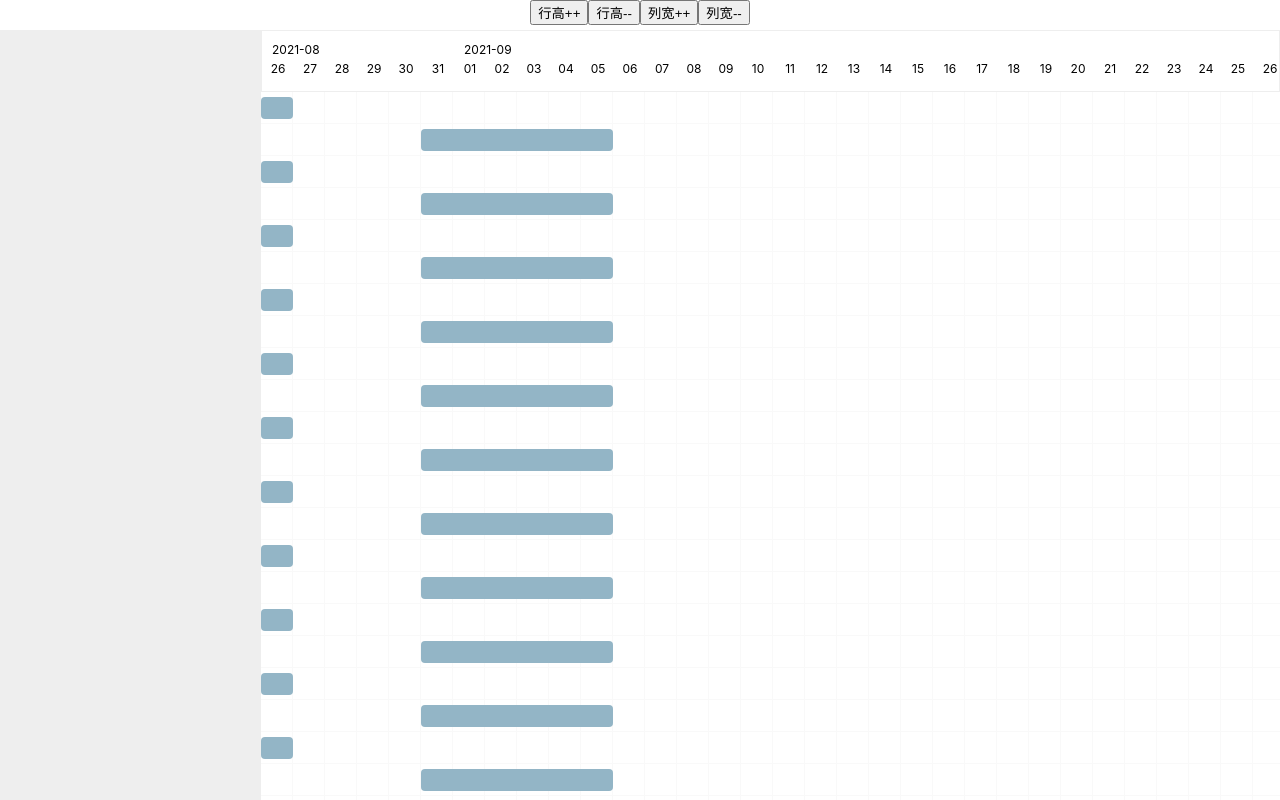
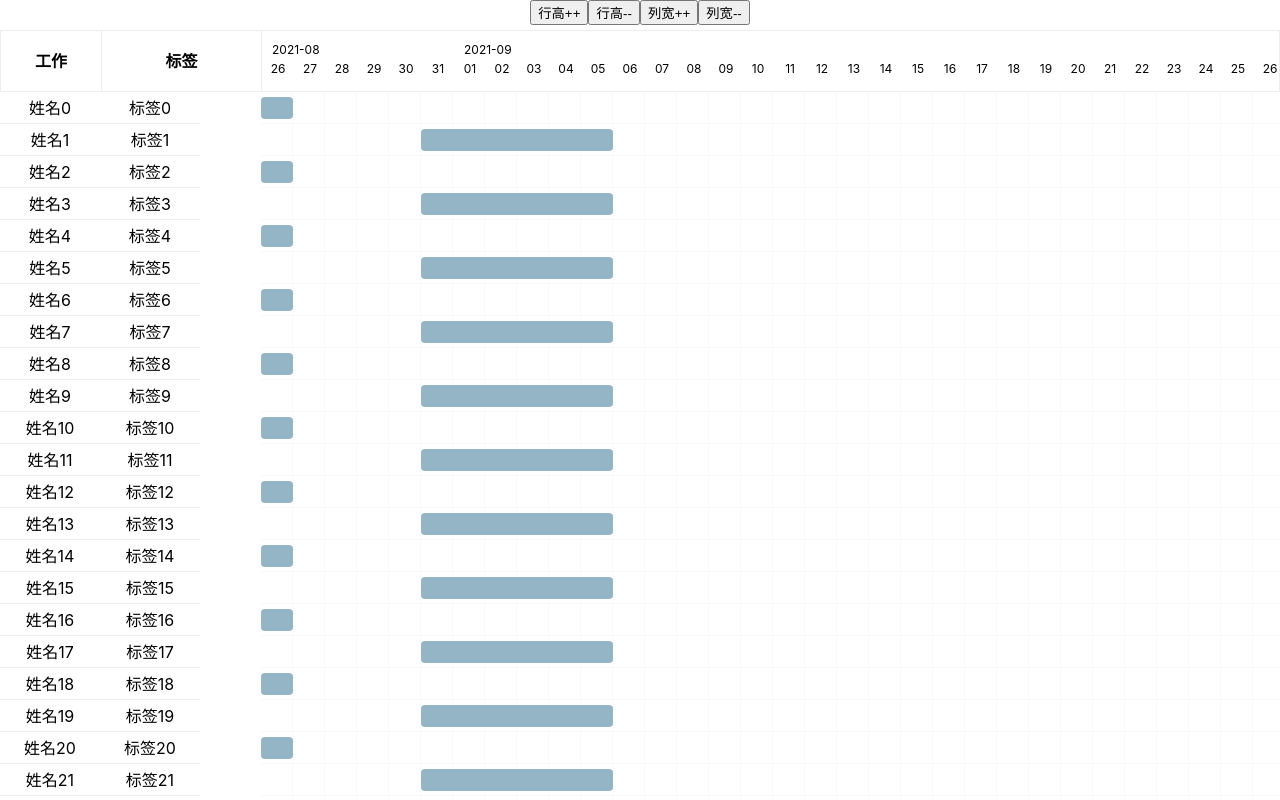
Before and after one commit to Sincenir/gantt, a React (Create React App) app: page / in a window 1280 px wide. Built offline with nearby package versions, Linux system fonts and the light colour scheme.

Commit message:
table and header 协同工作已完成

```diff
--- a/src/packages/gantt2/content.tsx
+++ b/src/packages/gantt2/content.tsx
@@ -17,7 +17,20 @@ const initialState: IInitialState = {
   projectStart: new Date(),
   projectEnd: new Date(),
   dateList: [],
-  tableColumn: [],
+  tableColumn: [
+    {
+      title: "工作",
+      key: "name",
+      width: 100,
+    },
+    {
+      title: "标签",
+      key: "label",
+      width: 100,
+    },
+  ],
+  scrollTop: 0,
+  scrollLeft: 0
 };
 
 const GanttContext = createContext<{
@@ -29,7 +42,6 @@ const GanttContext = createContext<{
 });
 
 const ganttReducer = (state: IInitialState, action: GanttAction) => {
-  console.log(action);
   const {
     data,
     startKey,
@@ -75,6 +87,15 @@ const ganttReducer = (state: IInitialState, action: GanttAction) => {
         projectEnd: end,
       };
     }
+
+    case GanttDispatchTypes.ChangeScrollPosition: {
+      const { left, top } = action.payload;
+      return {
+        ...state,
+        scrollTop: top,
+        scrollLeft: left
+      }
+    }
   }
   return state;
 };
--- a/src/packages/gantt2/gantt/widget/GanttContent.tsx
+++ b/src/packages/gantt2/gantt/widget/GanttContent.tsx
@@ -1,28 +1,41 @@
-import React, { useContext } from 'react'
-import { GanttContext } from '../../content'
-import SiGanttRow from './GanttRow'
-import './ganttContent.css'
-
+import React, { useContext, useRef } from "react";
+import { GanttContext } from "../../content";
+import SiGanttRow from "./GanttRow";
+import "./ganttContent.css";
+import { GanttDispatchTypes } from "../../interface";
 
 const SiGanttContent: React.FC = () => {
-  const {state} = useContext(GanttContext)
+  const contentEl = useRef<HTMLDivElement>(null);
+  const { state, dispatch } = useContext(GanttContext);
+
+  const handleScroll = (e: React.UIEvent<HTMLDivElement, UIEvent>) => {
+    dispatch({
+      type: GanttDispatchTypes.ChangeScrollPosition,
+      payload: {
+        left: contentEl.current?.scrollLeft ?? 0,
+        top: contentEl.current?.scrollTop ?? 0,
+      },
+    });
+  };
+
   return (
-    <div className='gantt--content__container'>
-      <div style={{
-        height: `${state.rowHeight! * state.data.length}px`,
-        width: `${state.colWidth! * state.dateList.length}px`
-      }}>
-        {
-          state.data.map((v, i) => {
-            return (
-              <SiGanttRow key={v[state.rowKey!]} index={i} rowData={v} />
-            )
-          })
-        }
+    <div
+      className="gantt--content__container"
+      ref={contentEl}
+      onScroll={(e) => handleScroll(e)}
+    >
+      <div
+        style={{
+          height: `${state.rowHeight! * state.data.length}px`,
+          width: `${state.colWidth! * state.dateList.length}px`,
+        }}
+      >
+        {state.data.map((v, i) => {
+          return <SiGanttRow key={v[state.rowKey!]} index={i} rowData={v} />;
+        })}
       </div>
     </div>
-  )
-}
+  );
+};
 
-
-export default SiGanttContent
+export default SiGanttContent;
--- a/src/packages/gantt2/gantt/widget/GanttHeader.tsx
+++ b/src/packages/gantt2/gantt/widget/GanttHeader.tsx
@@ -11,7 +11,7 @@ const SiGanttHeader: React.FC = () => {
     >
       <div
         className="gantt-header-days"
-        style={{ left: `${0}px`, position: "absolute" }}
+        style={{ left: `${-state.scrollLeft}px`, position: "absolute" }}
       >
         {(state.dateList!).map((v, i) => (
           <div
--- a/src/packages/gantt2/interface.tsx
+++ b/src/packages/gantt2/interface.tsx
@@ -1,10 +1,16 @@
+interface TableColumn {
+  title: string;
+  key: string;
+  width?: number;
+}
+
 export interface IInitialState {
   data: Array<any>;
   startKey: string;
   endKey: string;
   rowKey: string;
   expandAll: boolean;
-  tableColumn: any[];
+  tableColumn: Array<TableColumn>;
 
   headerHeight: number;
   rowHeight: number;
@@ -17,9 +23,11 @@ export interface IInitialState {
   rowClick?: (v: any) => {};
   rowDBClick?: (v: any) => {};
 
-  dateList: Array<string>
-  projectStart: Date
-  projectEnd: Date
+  dateList: Array<string>;
+  projectStart: Date;
+  projectEnd: Date;
+  scrollTop: number;
+  scrollLeft: number;
 }
 
 export type ActionMap<M extends { [index: string]: unknown }> = {
@@ -33,7 +41,8 @@ export enum GanttDispatchTypes {
   initStyle = "INIT_STYLE",
   MoveSlider = "MOVE_SILDER",
   ChangeExpandAll = "CHANGE_EXPAND_ALL",
-  ChangeProjectDate = "CHANGE_PROJECT_DATE"
+  ChangeProjectDate = "CHANGE_PROJECT_DATE",
+  ChangeScrollPosition = "CHANGE_SCOLL_POSITION",
 }
 
 export type GanttProductPayload = {
@@ -49,7 +58,8 @@ export type GanttProductPayload = {
     days: number;
   };
   [GanttDispatchTypes.ChangeExpandAll]: { v: boolean };
-  [GanttDispatchTypes.ChangeProjectDate]: { start: Date, end: Date }
+  [GanttDispatchTypes.ChangeProjectDate]: { start: Date; end: Date };
+  [GanttDispatchTypes.ChangeScrollPosition]: { left: number; top: number };
 };
 
 export type GanttAction =
--- a/src/packages/gantt2/table/Table.tsx
+++ b/src/packages/gantt2/table/Table.tsx
@@ -1,17 +1,14 @@
-import React, { CSSProperties } from 'react'
+import React from 'react'
+import './table.css'
+import SiTableHeader from './widget/TableHeader'
+import SiTableContent from './widget/TableContent'
 
-
-
-const SiTableStyle: CSSProperties = {
-  width: '500px',
-  flexGrow: 0,
-  display: 'flex',
-  flexDirection: 'column'
-}
 
 const SiTable: React.FC = () => {
   return (
-    <div style={SiTableStyle}>
+    <div className='table--container'>
+      <SiTableHeader></SiTableHeader>
+      <SiTableContent></SiTableContent>
     </div>
   )
 }
--- /dev/null
+++ b/src/packages/gantt2/table/table.css
@@ -0,0 +1,6 @@
+.table--container {
+  width: 500px;
+  flex-grow: 0;
+  display: flex;
+  flex-direction: column;
+}
--- /dev/null
+++ b/src/packages/gantt2/table/widget/TableContent.tsx
@@ -0,0 +1,41 @@
+import React, { useContext } from "react";
+import { GanttContext } from "../../content";
+import "./tableContent.css";
+
+const SiTableContent: React.FC = () => {
+  const { state } = useContext(GanttContext);
+  return (
+    <div className="table-content--container">
+      <div
+        style={{
+          height: `${state.rowHeight! * state.data.length}px`,
+          position: 'absolute',
+          top: `${-state.scrollTop}px`
+        }}
+      >
+        {state.data.map((v, i) => {
+          return (
+            <div
+              key={v[state.rowKey]}
+              className="table-row"
+              style={{
+                height: `${state.rowHeight - 1}px`,
+                lineHeight: `${state.rowHeight}px`,
+              }}
+            >
+              {state.tableColumn.map((col) => {
+                return (
+                  <div key={col.key} style={{ width: `${col.width ?? 50}px` }}>
+                    {v[col.key]}
+                  </div>
+                );
+              })}
+            </div>
+          );
+        })}
+      </div>
+    </div>
+  );
+};
+
+export default SiTableContent;
--- /dev/null
+++ b/src/packages/gantt2/table/widget/TableHeader.tsx
@@ -0,0 +1,30 @@
+import React, { useContext } from "react";
+import { GanttContext } from "../../content";
+import "./tableHeader.css";
+
+const SiTableHeader: React.FC = () => {
+  const { state } = useContext(GanttContext);
+  return (
+    <div
+      className="table-header--container"
+      style={{ minHeight: `${state.headerHeight}px` }}
+    >
+      {state.tableColumn.map((v, i) => {
+        return (
+          <div
+            key={v.key}
+            style={{
+              height: "100%",
+              lineHeight: `${state.headerHeight}px`,
+              width: `${v.width ?? "50"}px`,
+              borderRight: "1px solid #eee",
+              flexGrow: i === state.tableColumn.length - 1 ? 1 : 0,
+            }}
+          >{v.title}</div>
+        );
+      })}
+    </div>
+  );
+};
+
+export default SiTableHeader;
--- /dev/null
+++ b/src/packages/gantt2/table/widget/tableContent.css
@@ -0,0 +1,13 @@
+.table-content--container {
+  background-color: #fff;
+  flex-grow: 1;
+  overflow: hidden;
+  position: relative;
+}
+
+.table-row {
+  width: 100%;
+  display: flex;
+  flex-direction: row;
+  border-bottom: 1px solid #eee;
+}
--- /dev/null
+++ b/src/packages/gantt2/table/widget/tableHeader.css
@@ -0,0 +1,14 @@
+.table-header--container {
+  flex-grow: 0;
+  font-size: 16px;
+  font-weight: 700;
+  border-top: 1px solid #eee;
+  border-left: 1px solid #eee;
+  border-bottom: 1px solid #eee;
+  width: 100%;
+  background-color: #fff;
+  position: relative;
+  overflow: hidden;
+  display: flex;
+  flex-direction: row;
+}
```
